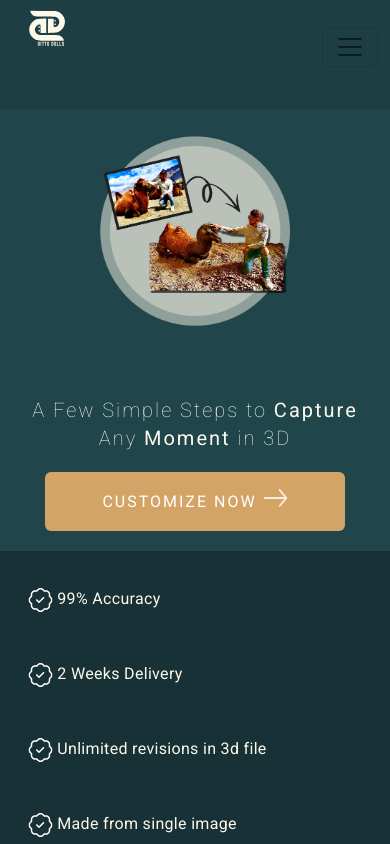
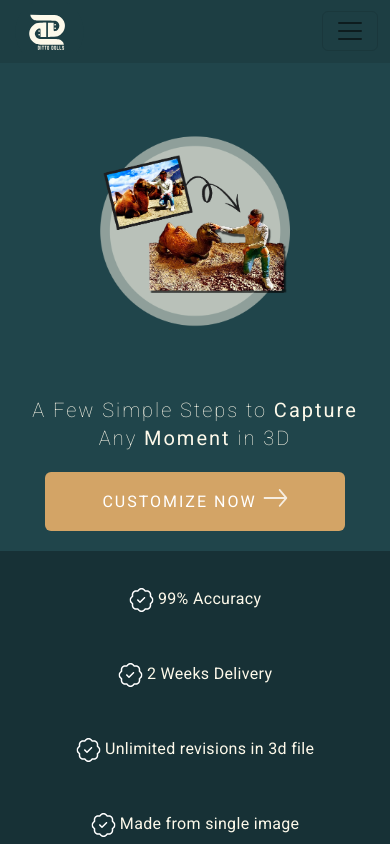
Before and after one commit to Gaurav-2k1/proj, a Nuxt app: page / in a window 390 px wide. Shown: the top 844 px of the page. Built offline with nearby package versions, Linux system fonts and the light colour scheme.

Commit message:
Fixed: Mobile View

```diff
--- a/assets/css/styles.css
+++ b/assets/css/styles.css
@@ -1448,6 +1448,7 @@ ul.socialIcon li a {
   }
   .navRow .nav-item .nav-link {
     font-size: 16px !important;
+    text-align: center;
   }
   .pinkBg {
     padding: 10px 30px;
@@ -1647,6 +1648,7 @@ ul.socialIcon li a {
   }
   .topNavbar .container-fluid {
     background: rgba(29, 62, 67) !important;
+    height: 70px;
   }
   .login-btn {
     margin-bottom: 50px;
--- a/components/ChooseTheBest.vue
+++ b/components/ChooseTheBest.vue
@@ -79,15 +79,6 @@
           </div>
         </li>
       </ul>
-      <div class="mobbtn-blk">
-        <a
-          href="https://wa.me/+918700101645?text=hello I'm interested in buying your miniatures kindly guide me the order instructions…"
-          class="btn cutomizeBtn mobileBtn"
-          target="_blank"
-          >Customize Now
-          <!-- <img src="images/arrow-right.svg" alt="img" /> -->
-        </a>
-      </div>
     </div>
     <div class="col-1"></div>
   </div>
--- a/components/Footer.vue
+++ b/components/Footer.vue
@@ -22,11 +22,7 @@
         <div class="col-md-2">
           <ul>
             <li>
-              <a
-                href="https://wa.me/+918700101645?text=hello I'm interested in buying your miniatures kindly guide me the order instructions…"
-                target="_blank"
-                >How to Order</a
-              >
+              <a href="#HowToOrder">How to Order</a>
             </li>
             <li>
               <a href="refundpolicy.html" target="_blank">Refund Policy</a>
--- a/components/HowItWorks.vue
+++ b/components/HowItWorks.vue
@@ -1,9 +1,9 @@
 <template>
-  <div class="row howitwork" id="howitwork">
+  <div class="row howitwork" id="HowToOrder">
     <div class="col">
       <div class="row">
         <div class="col">
-          <h3>How it Works</h3>
+          <h3>How To Order</h3>
         </div>
       </div>
       <div class="row">
--- a/components/Nav.vue
+++ b/components/Nav.vue
@@ -6,7 +6,7 @@
           <img src="../assets/images/logo.svg" alt="" class="logo-img" />
         </a>
         <button
-          class="navbar-toggler"
+          class="navbar-toggler mobile-navbar-toggler"
           type="button"
           data-bs-toggle="collapse"
           data-bs-target="#navbarSupportedContent"
@@ -56,4 +56,8 @@
 export default {};
 </script>
 
-<style scoped></style>
+<style scoped>
+.mobile-navbar-toggler {
+  margin-top: -40px;
+}
+</style>
--- a/nuxt.config.ts
+++ b/nuxt.config.ts
@@ -8,6 +8,7 @@ export default defineNuxtConfig({
           rel: "stylesheet",
           href: "https://cdn.jsdelivr.net/npm/bootstrap@5.2.2/dist/css/bootstrap.min.css",
         },
+        // { rel: "icon", type: "image", href: "@/assets/images/logo.svg" },
       ],
       script: [
         {
```
